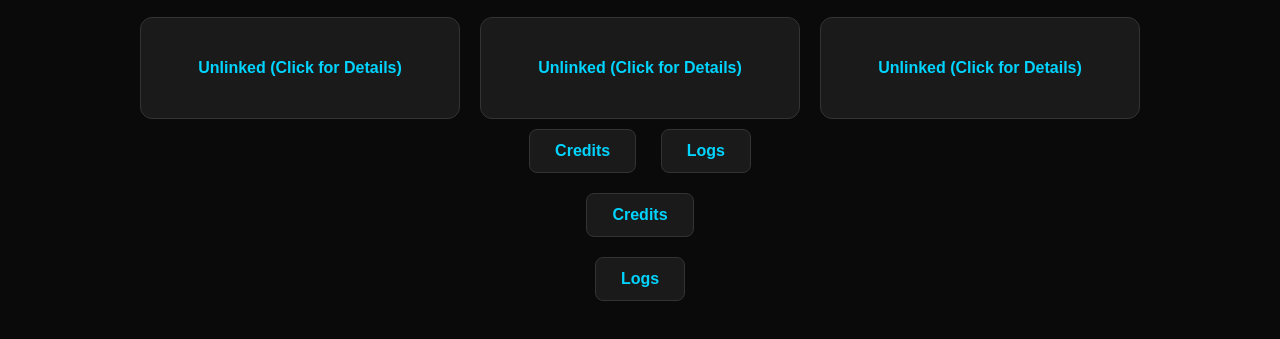
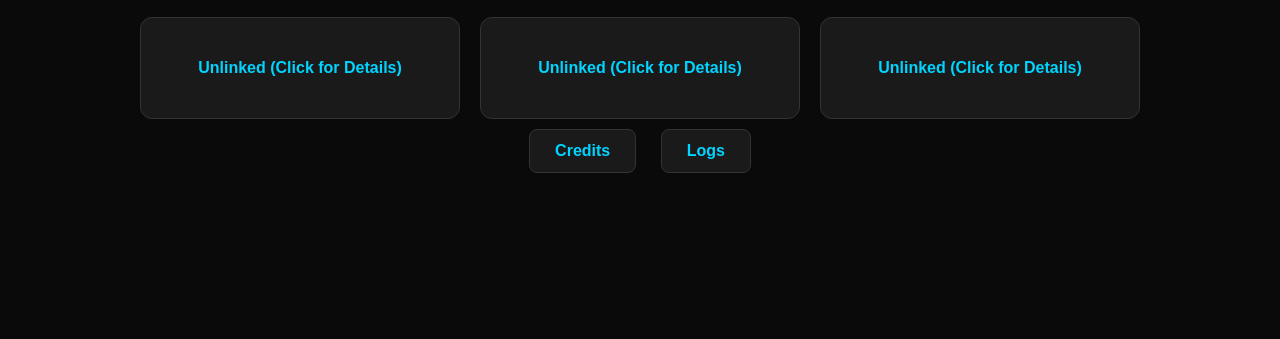
Before and after one commit to sashain6-netizen/Ghastly-Games, a plain HTML site: page index.html in a window 1280 px wide. Shown: the part 853-1192 px from the top of the page. After the commit the page ends 1094 px from the top, so only its background shows below. Drawn offline with Linux system fonts and the light colour scheme.

Commit message:
button update

```diff
--- a/index.html
+++ b/index.html
@@ -17,10 +17,6 @@
         <button id="credits-button">Credits</button>
         <button id="logs-button">Logs</button>
     </div>
-
-    <!-- This is the button that opens the menu -->
-    <button id="credits-button">Credits</button>
-    <button id="logs-button">Logs</button>
 
     <!-- This is the menu that appears when you click the button -->
     <div id="credits-menu" style="display: none;">
```
